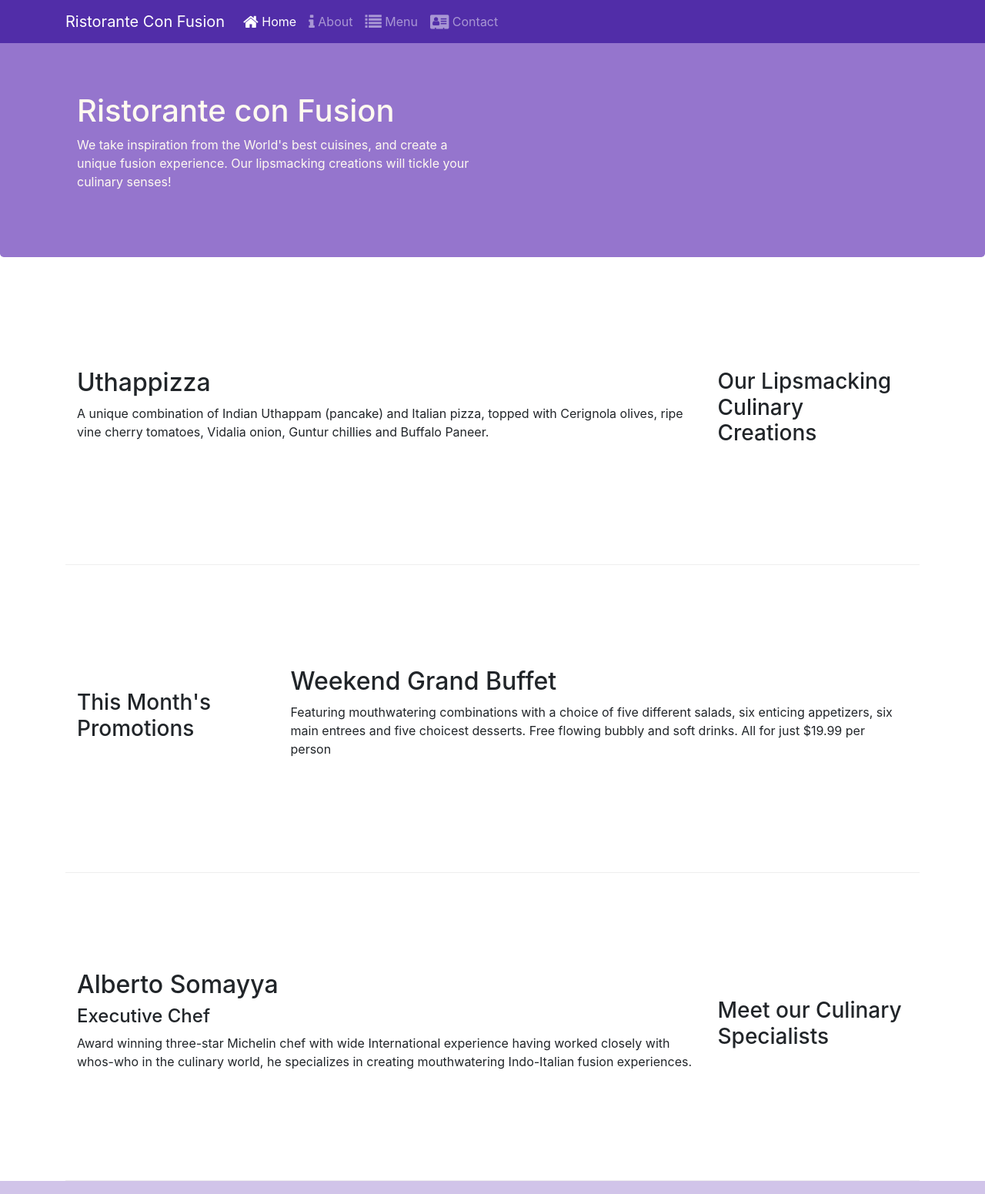
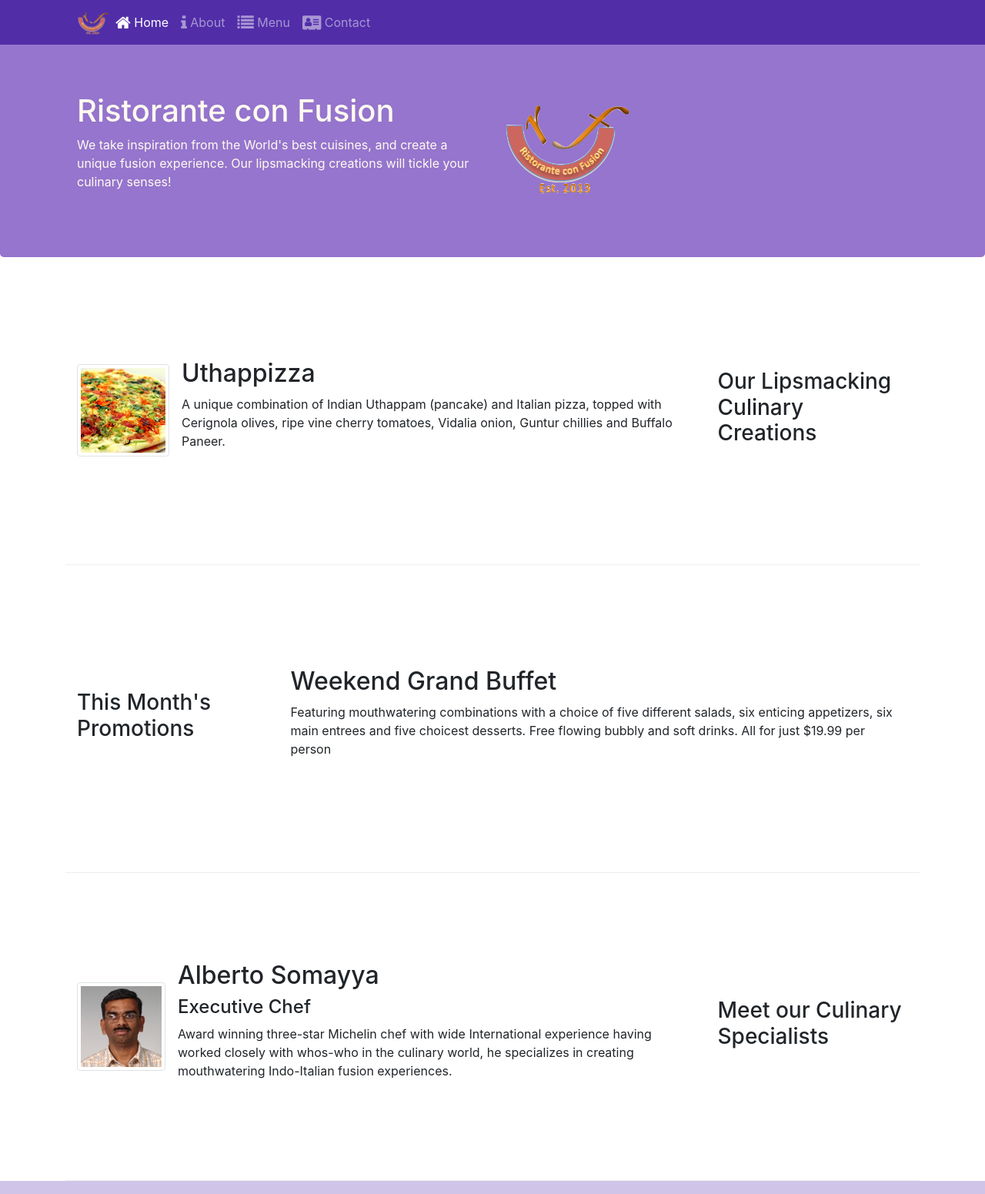
Before and after one commit to nehal076/Bootstarap4, a website: page index.html in a window 1280 px wide. Shown: the top 1551 px of the page at 77% size. Drawn offline with nearby package versions, Linux system fonts and the light colour scheme.

Commit message:
Images and Media

```diff
--- a/index.html
+++ b/index.html
@@ -21,7 +21,7 @@
             <button class="navbar-toggler" type="button" data-toggle="collapse" data-target="#Navbar">
                 <span class="navbar-toggler-icon"></span>
             </button>
-            <a class="navbar-brand" href="#">Ristorante Con Fusion</a>
+            <a class="navbar-brand" href="#"><a class="navbar-brand mr-auto" href="#"><img src="img/logo.png" height="30" width="41"></a></a>
 
             <div class="collapse navbar-collapse" id="Navbar">
                 <ul class="navbar-nav mr-auto">
@@ -41,7 +41,8 @@
                     <h1>Ristorante con Fusion</h1>
                     <p>We take inspiration from the World's best cuisines, and create a unique fusion experience. Our lipsmacking creations will tickle your culinary senses!</p>
                 </div>
-                <div class="col-12 col-sm">
+                <div class="col-12 col-sm align-self-center">
+                    <img src="img/logo.png" class="img-fluid">
                 </div>
             </div>
         </div>
@@ -53,8 +54,17 @@
                 <h3>Our Lipsmacking Culinary Creations</h3>
             </div>
             <div class="col col-sm order-sm-first col-md">
-                <h2>Uthappizza</h2>
-                <p>A unique combination of Indian Uthappam (pancake) and Italian pizza, topped with Cerignola olives, ripe vine cherry tomatoes, Vidalia onion, Guntur chillies and Buffalo Paneer.</p>
+                <div class="media">
+                    <img class="d-flex mr-3 img-thumbnail align-self-center"
+                            src="img/uthappizza.png" alt="Uthappizza">
+                    <div class="media-body">
+                        <h2 class="mt-0">Uthappizza</h2>
+                        <p class="d-none d-sm-block">A unique combination of Indian Uthappam (pancake) and
+                            Italian pizza, topped with Cerignola olives, ripe vine
+                            cherry tomatoes, Vidalia onion, Guntur chillies and
+                            Buffalo Paneer.</p>
+                    </div>
+                </div>
             </div>
         </div>
 
@@ -74,9 +84,20 @@
                 <h3>Meet our Culinary Specialists</h3>
             </div>
             <div class="col col-sm order-sm-first  col-md">
-                <h2>Alberto Somayya</h2>
-                <h4>Executive Chef</h4>
-                <p>Award winning three-star Michelin chef with wide International experience having worked closely with whos-who in the culinary world, he specializes in creating mouthwatering Indo-Italian fusion experiences. </p>
+                <div class="media">
+                    <img class="d-flex mr-3 img-thumbnail align-self-center"
+                            src="img/alberto.png" alt="Alberto Somayya">
+                    <div class="media-body">
+                        <h2 class="mt-0">Alberto Somayya</h2>
+                        <h4>Executive Chef</h4>
+                        <p class="d-none d-sm-block">Award winning three-star Michelin chef with wide
+                            International experience having worked closely with
+                            whos-who in the culinary world, he specializes in
+                            creating mouthwatering Indo-Italian fusion experiences.
+                            </p>
+                    </div>
+                </div>
+
             </div>
         </div>
     </div>
```
Also changed, not shown: aboutus.html (+3 -2 lines), contactus.html (+3 -2 lines), img/alberto.png (added), img/buffet.png (added), img/logo.png (added), img/uthappizza.png (added), 1 other file.
